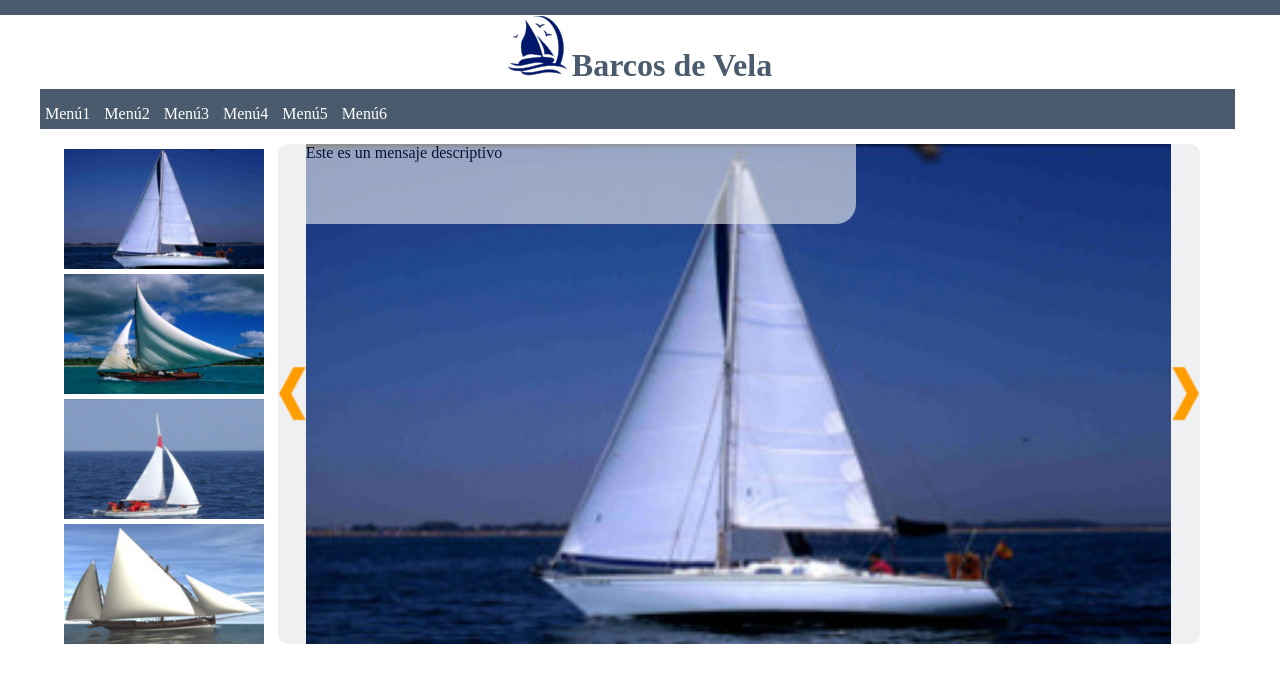
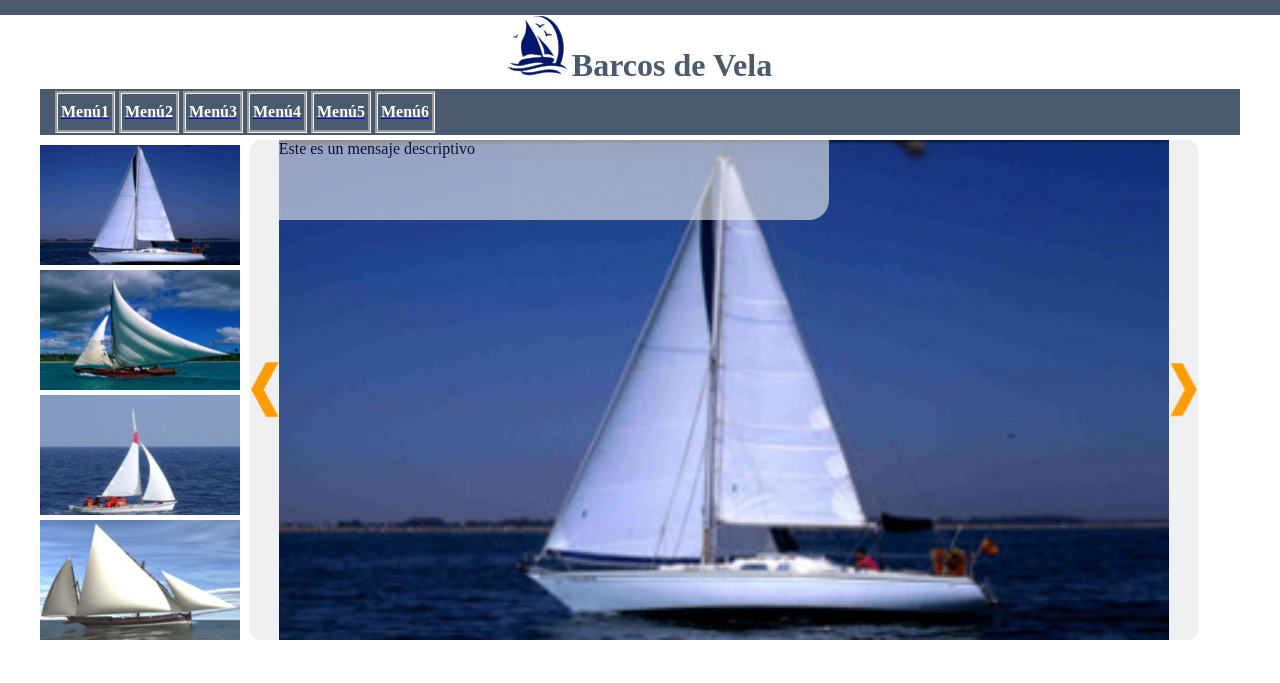
Before and after one commit to fryntiz/ProgramacionWeb, a PHP site: page / in a window 1280 px wide. Shown: the top 683 px of the page. Run offline with PHP 8.4, Linux system fonts and the light colour scheme.

Commit message:
Menú principal retocado, añadida redes sociales, añadido pie de página y descripción de la empresa

```diff
--- a/UnaDeBarcosDeVela/CSS/estilos.css
+++ b/UnaDeBarcosDeVela/CSS/estilos.css
@@ -46,28 +46,57 @@ Menú Principal
 ------------------------------------------
 */
 #cajamenuprincipal {
-	margin: auto;
+	margin: 5px auto;
 	min-width: 971px;
 	max-width: 1200px;
+	background-color: #495B6D;
 }
 #menuprincipal {
-	margin: 5px 5px 15px 0;
-	height: 40px;
-	background-color: #495B6D;
+	display: inline-block;
+	width: 76%;
+	margin: 1px 5px;
+	padding: 1px 10px;
 }
 #menuprincipal UL LI {
-	margin: 0 5px;
-	padding: 9px 0 0 0;
-	height: 31px;
-	display: inline-block;
+	display: table-cell;
+	padding: 3px;
+	height: 30px;
 	color: white;
 	text-decoration: none;
 	vertical-align: middle;
-	align-content: center;
+	text-align: center;
+	border: 3px groove #EFF0F2;
+	font-weight: bold;
 }
 #menuprincipal UL LI:hover {
 	color: #495B6D;
 	background-color: #EFF0F2;
+}
+.redessociales {
+	display: inline-block;
+	width: 34px;
+	height: 34px;
+	margin: -8px 5px 0 5px;
+	background-repeat: no-repeat;
+	background-position: center;
+	background-size: contain;
+	vertical-align: middle;
+	align-content: center;
+}
+.redessociales:hover {
+	cursor: pointer;
+}
+#correo {
+	background-image: url(../images/redes_sociales/Correo.png);
+}
+#facebook {
+	background-image: url(../images/redes_sociales/Facebook.png);
+}
+#localizacion {
+	background-image: url(../images/redes_sociales/Localizacion.png);
+}
+#videos {
+	background-image: url(../images/redes_sociales/Videos.png);
 }
 /*
 ------------------------------------------
@@ -81,10 +110,10 @@ Galería Principal
 	max-width: 1200px;
 }
 #cajagaleriaprincipal {
-	margin: 0 5px 0 15px;
+	margin: 0;
 }
 .galeriaprincipal {
-	margin: 5px 9px;
+	margin: 5px 10px 0 0;
 	width: 200px;
 	height: 120px;
 	background-color: yellow;
@@ -164,3 +193,29 @@ Slide Principal
 	background-image: url(../images/flechadrh.png);
 	border-radius: 0 10px 10px 0;
 }
+
+/*
+------------------------------------------
+Descripción de la empresa
+------------------------------------------
+*/
+#descripcionempresa {
+	margin: auto;
+	max-width: 1200px;
+	padding: 5px;
+	color: black;
+	background-color: #EFF0F2;
+}
+
+/*
+------------------------------------------
+Pie de Página
+------------------------------------------
+*/
+#piedepagina {
+	width: 100%;
+	height: 120px;
+	margin-top: 5px;
+	color: white;
+	background-color: #495B6D;
+}
```
